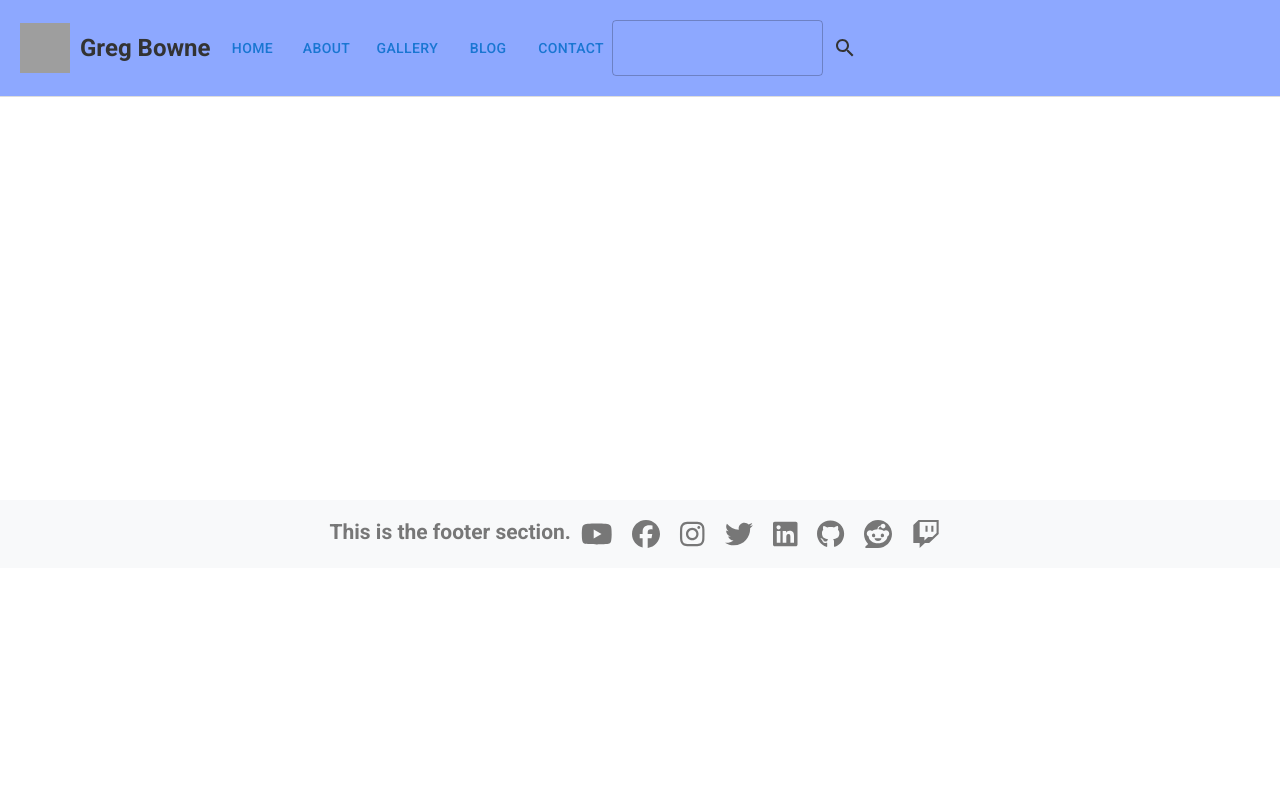
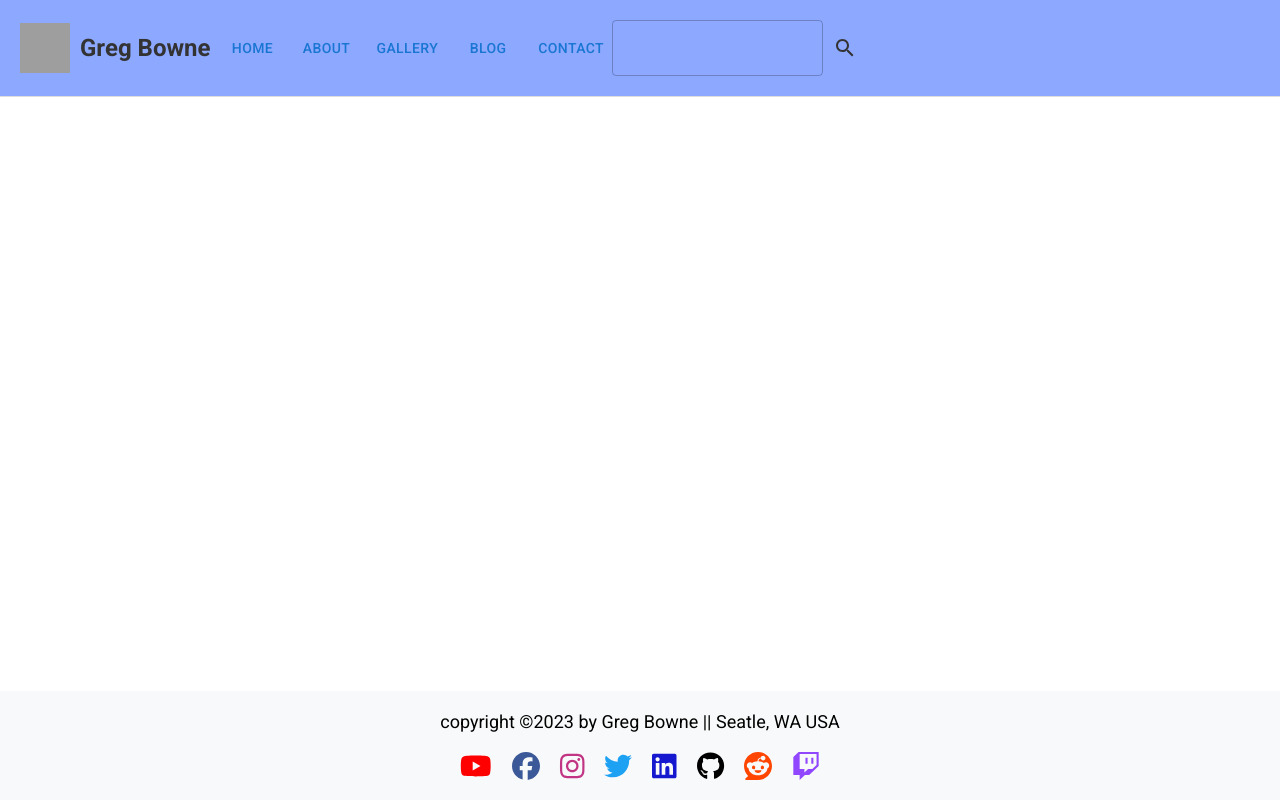
Before and after one commit to gbowne1/gbowne1site_react, a React (Create React App) app: page / in a window 1280 px wide. Built offline with nearby package versions, Linux system fonts and the light colour scheme; grey boxes are pictures that could not be loaded.

Commit message:
#14 done
fixed the footer to bottom of the page removed the color on hover and added color icons.

```diff
--- a/src/assets/styles/Footer.css
+++ b/src/assets/styles/Footer.css
@@ -3,8 +3,16 @@
 	padding: 20px;
 	font-size: 14px;
 	color: #777;
-	display: flex;
 	justify-content: center;
+    padding-bottom: 20px;
+    position:fixed;
+    bottom:0;
+    width:100%;
+  }
+  .copyright{
+	padding-bottom: 20px !important;
+	color: black;
+	font-size: large;
   }
 
   .social {
@@ -17,31 +25,31 @@
 	color: #007bff;
   }
 
-  .youtube:hover {
+  .youtube{
 	color: #ff0000;
   }
 
-  .facebook:hover {
+  .facebook{
 	color: #3b5998;
   }
 
-  .instagram:hover {
+  .instagram{
 	color: #c13584;
   }
 
-  .twitter:hover {
+  .twitter{
 	color: #1da1f2;
   }
-  .linkedin:hover {
+  .linkedin{
 	color: #1518cf;
   }
-  .github:hover{
+  .github{
 	color:black;
   }
-  .reddit:hover{
+  .reddit{
 	color:#ff4500;
   }
-  .twitch:hover{
+  .twitch{
 	color:#9147ff;
   }
   @media screen and (max-width: 768px) {
@@ -49,7 +57,6 @@
 	  flex-direction: column;
 	  text-align: center;
 	}
-
 	.social {
 	  margin: 10px;
 	}
--- a/src/components/Footer.jsx
+++ b/src/components/Footer.jsx
@@ -16,7 +16,7 @@ class Footer extends React.Component {
 	render() {
 		return (
 			<div className="container-fluid text-center page-footer font-small blue pt-4 py-3">
-			<h2>This is the footer section.</h2>
+			<p className="copyright">copyright ©2023 by Greg Bowne || Seatle, WA USA</p>
 				<p className="Footer-social">
 					<a
 						href="https://www.youtube.com/gbowne1"
```
